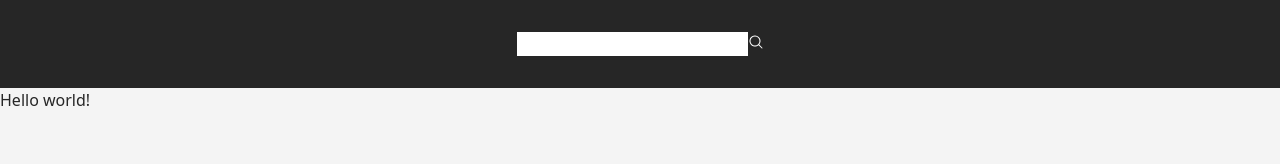
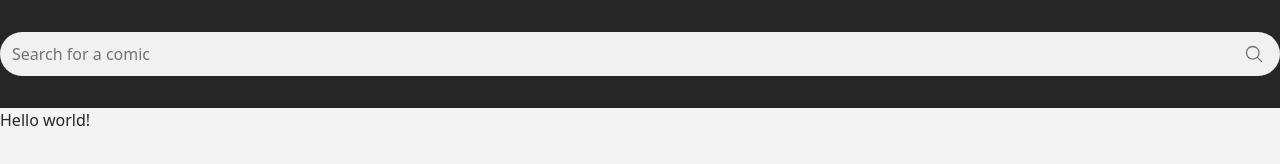
Before and after one commit to IgorAtilar/comics, an Astro site: page / in a window 1280 px wide. Built offline with nearby package versions, Linux system fonts and the light colour scheme; Astro itself is replaced by a stand-in of ours.

Commit message:
feat: add SearchBar component

```diff
--- /dev/null
+++ b/src/components/SearchBar/index.test.tsx
@@ -0,0 +1,50 @@
+import { render, screen } from '@testing-library/react';
+import userEvent from '@testing-library/user-event';
+import { expect, describe, it, vi } from 'vitest';
+import { MIN_SEARCH_LENGTH } from '../../consts';
+import { SearchBar } from '.';
+
+describe('Components: SearchBar', () => {
+  it(`should not call the onSubmit function when the input value is less than ${MIN_SEARCH_LENGTH}`, async () => {
+    const handleSubmit = vi.fn();
+    render(<SearchBar onSubmit={handleSubmit} />);
+
+    const input = screen.getByRole('searchbox');
+
+    const searchValue = 'a'.repeat(MIN_SEARCH_LENGTH - 1);
+
+    const user = userEvent.setup();
+
+    await user.type(input, `${searchValue}{enter}`);
+
+    expect(handleSubmit).not.toHaveBeenCalled();
+  });
+
+  it(`should call the onSubmit function when the input value is greater than ${MIN_SEARCH_LENGTH}`, async () => {
+    const handleSubmit = vi.fn();
+    render(<SearchBar onSubmit={handleSubmit} />);
+    const input = screen.getByRole('searchbox');
+
+    const searchValue = 'a'.repeat(MIN_SEARCH_LENGTH);
+
+    const user = userEvent.setup();
+
+    await user.type(input, `${searchValue}{enter}`);
+
+    expect(handleSubmit).toHaveBeenCalled();
+  });
+
+  it('should clear the input value after submitting', async () => {
+    const handleSubmit = vi.fn();
+    render(<SearchBar onSubmit={handleSubmit} />);
+    const input = screen.getByRole('searchbox');
+
+    const searchValue = 'a'.repeat(MIN_SEARCH_LENGTH);
+
+    const user = userEvent.setup();
+
+    await user.type(input, `${searchValue}{enter}`);
+
+    expect(input).toHaveValue('');
+  });
+});
--- a/src/components/SearchBar/index.tsx
+++ b/src/components/SearchBar/index.tsx
@@ -1,11 +1,56 @@
+import { useRef } from 'react';
 import { MagnifyingGlass } from '@phosphor-icons/react';
+import { cn } from '../../utils/ui';
+import { MIN_SEARCH_LENGTH, MAX_SEARCH_LENGTH } from '../../consts';
 
-export const SearchBar = () => {
+type SearchBarProps = {
+  className?: string;
+  onSubmit?: (search: string) => void;
+};
+
+export const SearchBar = ({ onSubmit, className }: SearchBarProps) => {
+  const inputRef = useRef<HTMLInputElement>(null);
+
+  const handleSearch = (e: React.FormEvent<HTMLFormElement>) => {
+    e.preventDefault();
+    const search = inputRef.current?.value.trim() ?? '';
+
+    const isSearchValid =
+      search.length >= MIN_SEARCH_LENGTH && search.length <= MAX_SEARCH_LENGTH;
+
+    if (!isSearchValid) return;
+
+    onSubmit?.(search);
+
+    inputRef.current?.blur();
+
+    if (inputRef.current) {
+      inputRef.current.value = '';
+    }
+  };
+
   return (
-    <form>
-      <input type="text" />
-      <button type="button">
-        <MagnifyingGlass />
+    <form
+      role="search"
+      onSubmit={handleSearch}
+      className={cn(
+        'flex items-center gap-x-1 justify-between w-full bg-comedy rounded-[2rem] px-3 py-2 focus-within:ring-2',
+        className
+      )}>
+      <input
+        type="text"
+        role="searchbox"
+        ref={inputRef}
+        className="w-full text-base text-fantasy placeholder-action bg-transparent border-none focus:ring-0 focus:border-transparent outline-none caret-action"
+        placeholder="Search for a comic"
+        minLength={MIN_SEARCH_LENGTH}
+        maxLength={MAX_SEARCH_LENGTH}
+        required
+      />
+      <button
+        type="submit"
+        className="p-1 rounded-full focus:outline-none focus:ring-2">
+        <MagnifyingGlass className="w-5 h-5 text-action" />
       </button>
     </form>
   );
--- /dev/null
+++ b/src/components/index.ts
@@ -0,0 +1 @@
+export * from './SearchBar';
--- /dev/null
+++ b/src/consts/index.ts
@@ -0,0 +1,2 @@
+export const MIN_SEARCH_LENGTH = 3;
+export const MAX_SEARCH_LENGTH = 50;
```
